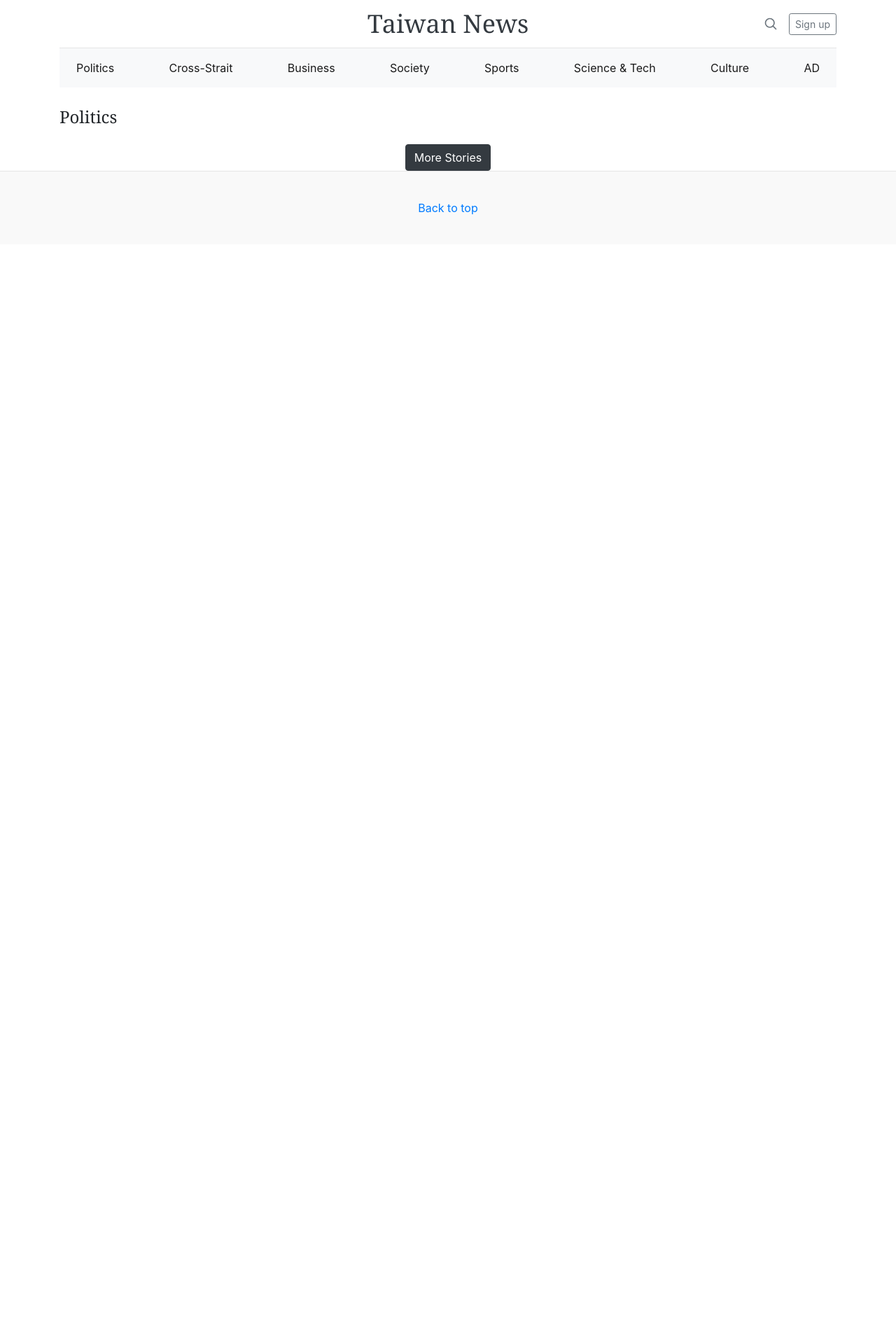
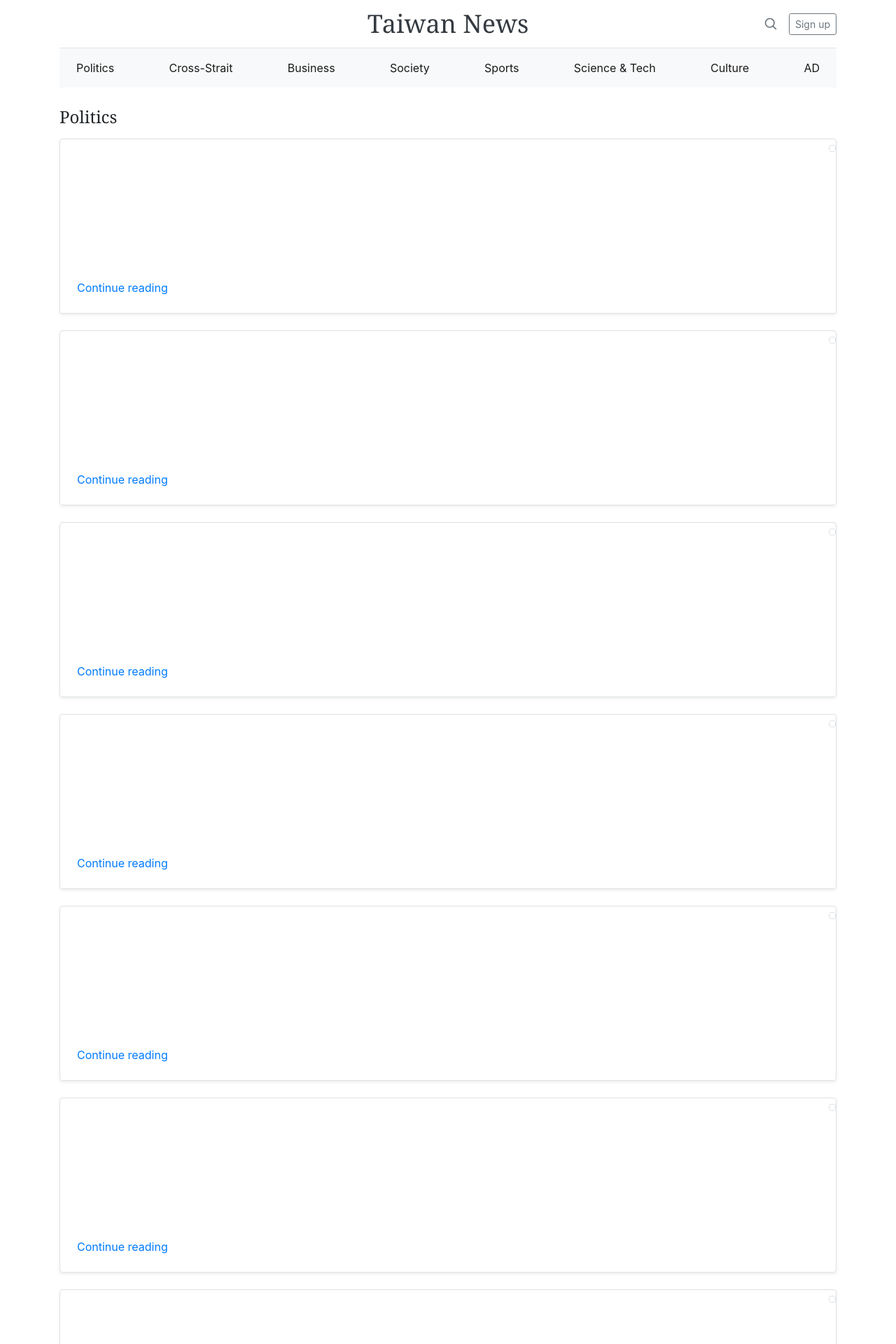
Before and after one commit to dongyu1366/Django-News, a Django app: page /news/politics/ in a window 1280 px wide. Shown: the top 1920 px of the page at 70% size. Before the commit the page ends 307 px from the top, so only its background shows below. Run offline with Django 3.2, Linux system fonts and the light colour scheme; data that the repository does not hold is empty; some libraries are stand-ins or nearby versions.

Commit message:
Fixed bug

```diff
--- a/news/templates/news/news.html
+++ b/news/templates/news/news.html
@@ -16,7 +16,7 @@
     </div>
 
     <div class="row mb-2">
-        <div class="col-md-12" v-for="news in newsListOn">
+        <div class="col-md-12" v-for="news in newsDisplay">
             <div class="row no-gutters border rounded overflow-hidden flex-md-row mb-4 shadow-sm h-md-250 position-relative">
                 <div class="col p-4 d-flex flex-column position-static">
                     <strong class="d-inline-block mb-2 text-primary">[[news.category]]</strong>
```
Also changed, not shown: 1 other file.
